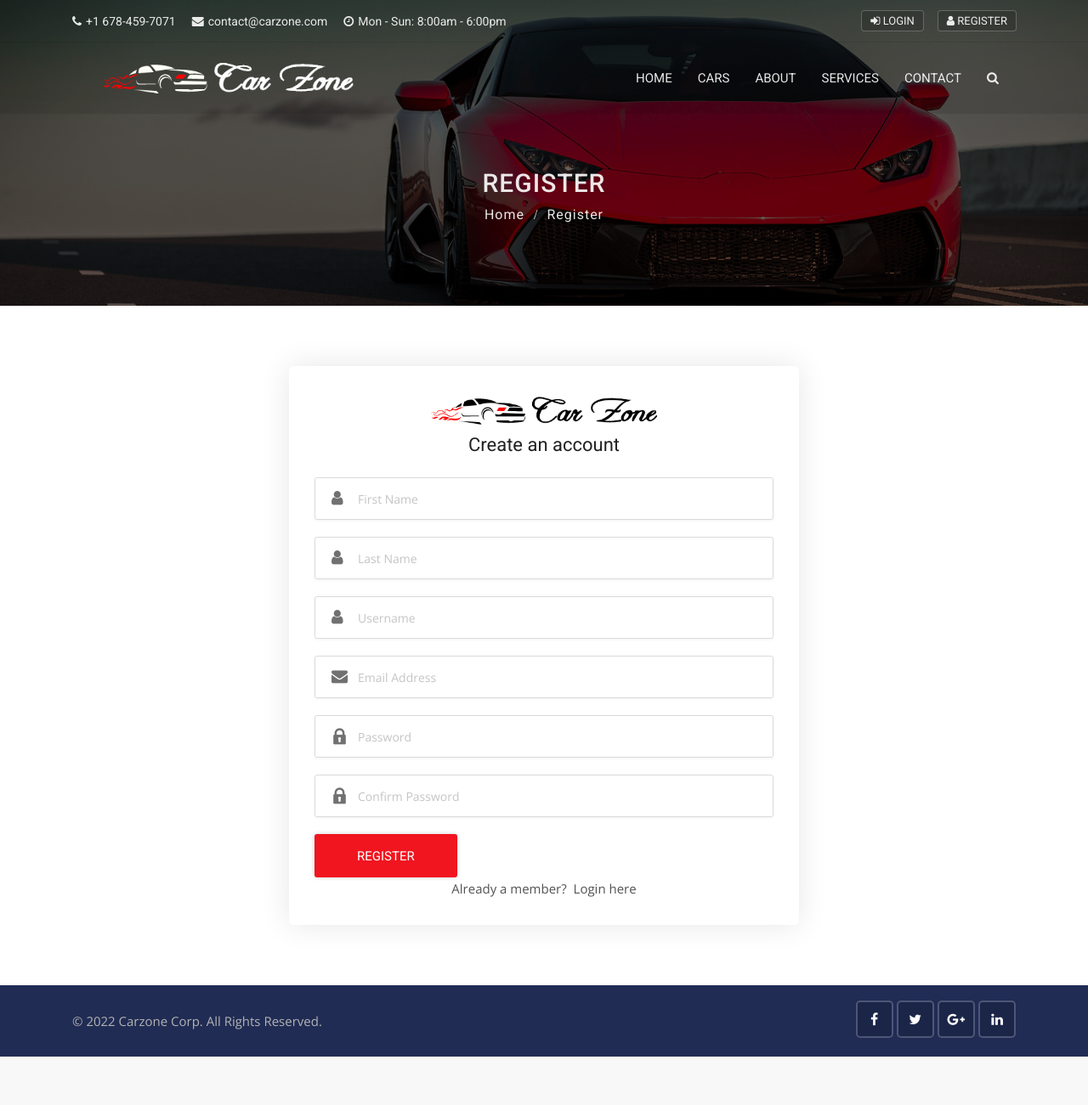
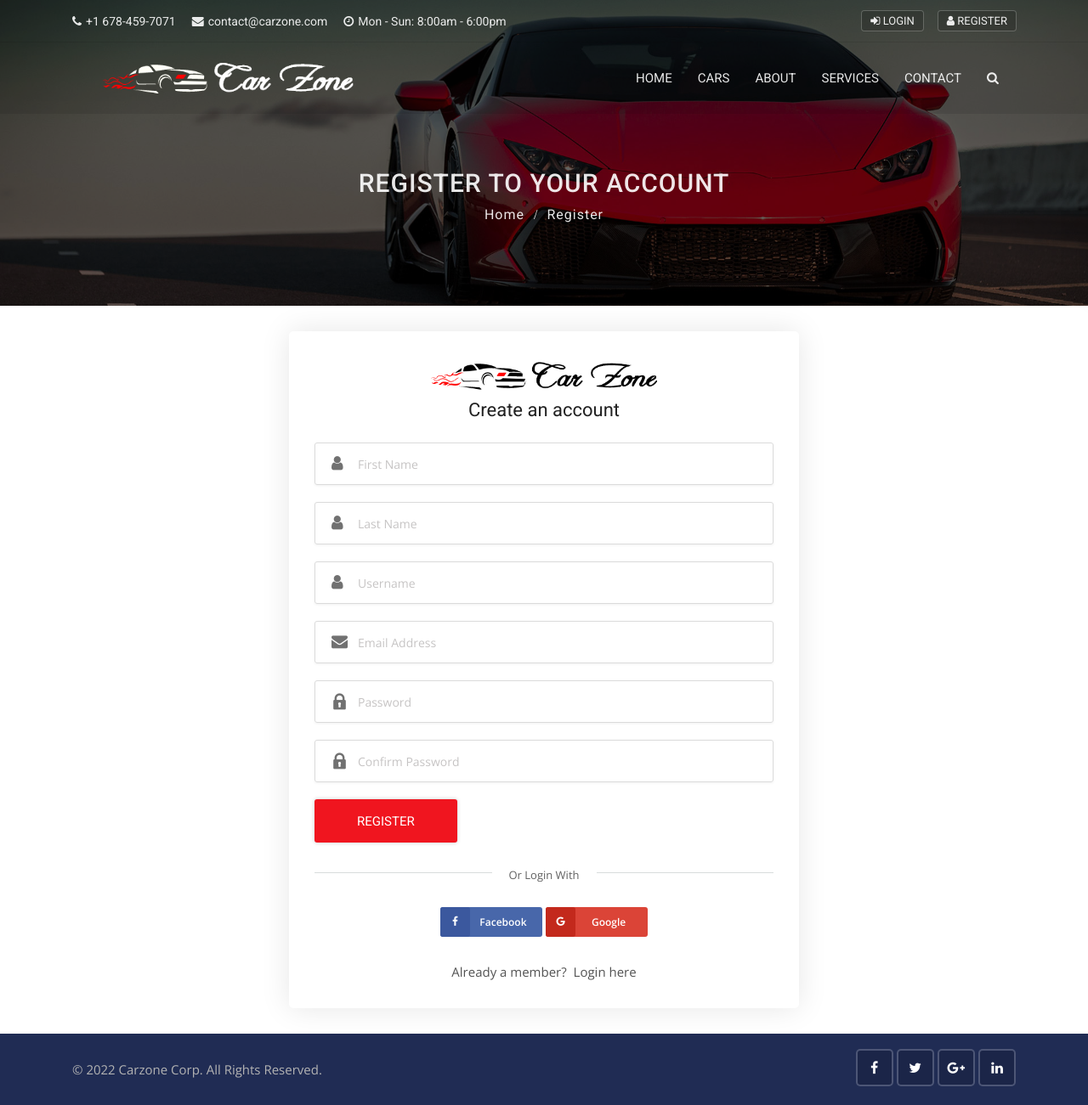
Before and after one commit to HarshTiwari1234321/Carzone-Project-1, a Django app: page /accounts/register in a window 1280 px wide. Shown: the whole page at 85% size. Before the commit the page ends 1244 px from the top, so only its background shows below. Run offline with Django 3.2, Linux system fonts and the light colour scheme; some libraries are stand-ins or nearby versions.

Commit message:
Update register.html

```diff
--- a/templates/accounts/register.html
+++ b/templates/accounts/register.html
@@ -3,11 +3,12 @@
 {% block title %} | Register {% endblock %}
 {% block content %}
 {% load static %}
-
+{% load socialaccount %}
+{% providers_media_js %}
 <div class="sub-banner overview-bgi">
     <div class="container breadcrumb-area">
         <div class="breadcrumb-areas">
-            <h1>Register</h1>
+            <h1>Register To Your Account</h1>
             <ul class="breadcrumbs">
                 <li><a href="{% url 'home' %}">Home</a></li>
                 <li class="active">Register</li>
@@ -29,37 +30,44 @@
                         </a>
                     </div>
                     <h3>Create an account</h3>
-
                     {% include 'includes/messages.html' %}
                     <form action="{% url 'register' %}" method="POST">
                       {% csrf_token %}
                         <div class="form-group form-box">
-                            <input type="text" name="firstname" class="input-text" placeholder="First Name" required >
+                            <input type="text" name="firstname" class="input-text" placeholder="First Name" required>
                             <i class="fa fa-user"></i>
                         </div>
                         <div class="form-group form-box">
-                            <input type="text" name="lastname" class="input-text" placeholder="Last Name" required >
+                            <input type="text" name="lastname" class="input-text" placeholder="Last Name" required>
                             <i class="fa fa-user"></i>
                         </div>
                         <div class="form-group form-box">
-                            <input type="text" name="username" class="input-text" placeholder="Username" required >
+                            <input type="text" name="username" class="input-text" placeholder="Username" required>
                             <i class="fa fa-user"></i>
                         </div>
                         <div class="form-group form-box">
-                            <input type="email" name="email" class="input-text" placeholder="Email Address" required >
+                            <input type="email" name="email" class="input-text" placeholder="Email Address" required>
                             <i class="flaticon-mail"></i>
                         </div>
                         <div class="form-group form-box">
-                            <input type="password" name="password" class="input-text" placeholder="Password" required >
+                            <input type="password" name="password" class="input-text" placeholder="Password" required>
                             <i class="flaticon-lock"></i>
                         </div>
                         <div class="form-group form-box">
-                            <input type="password" name="confirm_password" class="input-text" placeholder="Confirm Password" required >
+                            <input type="password" name="confirm_password" class="input-text" placeholder="Confirm Password"  required>
                             <i class="flaticon-lock"></i>
                         </div>
                         <div class="form-group mb-0 clearfix">
                             <button type="submit" class="btn-md btn-theme float-left">Register</button>
                         </div>
+                        <div class="extra-login clearfix">
+                            <span>Or Login With</span>
+                        </div>
+                        <div class="clearfix"></div>
+                        <ul class="social-list">
+                            <li><a href="{% provider_login_url 'facebook' method='js_sdk' %}" class="facebook-bg"><i class="fa fa-facebook facebook-i"></i><span>Facebook</span></a></li>
+                            <li><a href="{% provider_login_url 'google' %}" class="google-bg"><i class="fa fa-google google-i"></i><span>Google</span></a></li>
+                        </ul>
                     </form>
                     <p>Already a member? <a href="{% url 'login' %}" class="thembo"> Login here</a></p>
                 </div>
```
